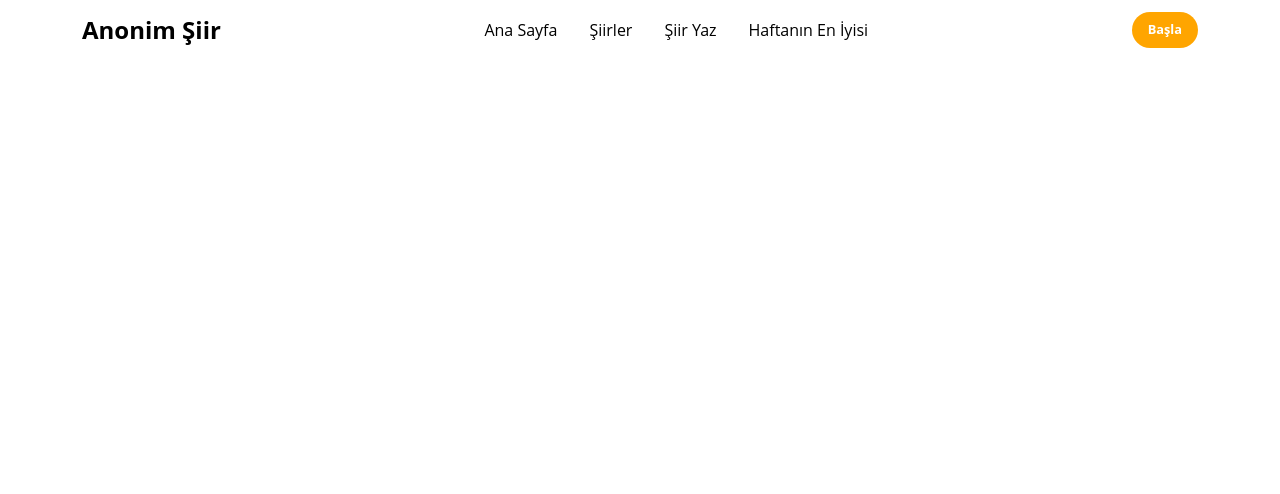
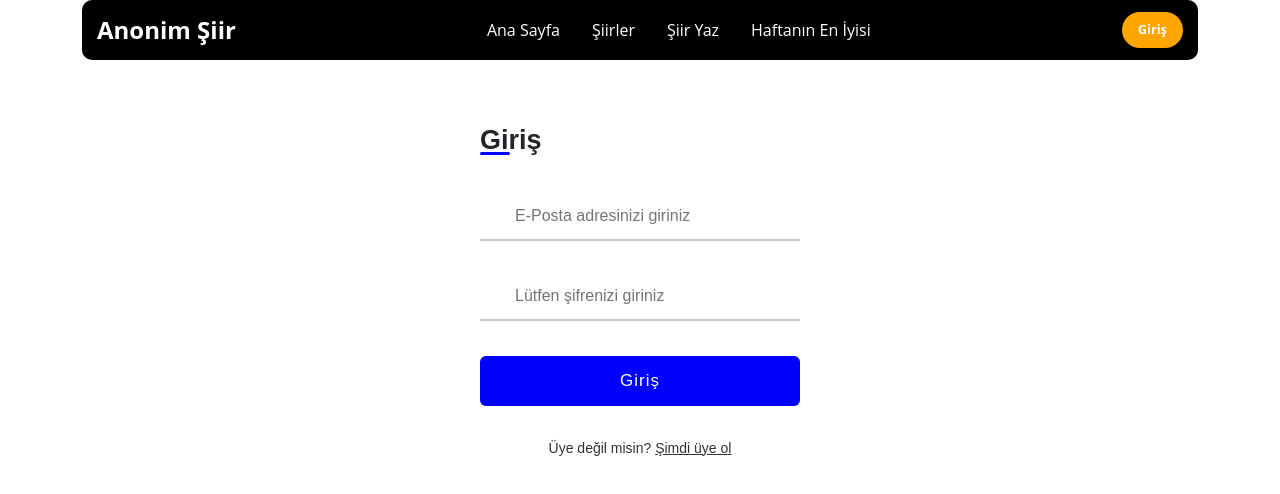
Before and after one commit to enesaslanhan/Poem-Project-Angular, an Angular app: page /login in a window 1280 px wide. Before the commit this address led to /. Shown: the top 494 px of the page. Built offline with nearby package versions, Linux system fonts and the light colour scheme.

Commit message:
20 Ekim 1

```diff
--- /dev/null
+++ b/src/app/Components/login/login.component.css
@@ -0,0 +1,148 @@
+*{
+    margin: 0;
+    padding: 0;
+    box-sizing: border-box;
+    font-family: 'Poppins',sans-serif;
+}
+body{
+    display: flex;
+    align-items: center;
+    justify-content: center;
+}
+
+.container{
+    position: relative;
+    max-width: 440px;
+    width: 100%;
+    overflow: hidden;
+    margin: 0 20px;
+}
+
+.container .forms{
+    display: flex;
+    align-items: center;
+    height: 440px;
+    width: 200%;
+    transition: height 0.2s ease;
+}
+
+.container .form{
+     width: 100%;
+     padding: 30px;
+     transition: margin-left 0.18s ease;
+}
+/*
+.container.active .login{
+    margin-left: -50%;
+    opacity: 0;
+    transition: margin-left 0.18s ease, opacity 0.15 ease;
+}
+*/
+.container .signup{
+    opacity: 1;
+    transition: opacity 0.09 ease;
+}
+/*
+.container.active .signup{
+    opacity: 1;
+    transition: opacity 0.2s ease;
+}
+
+.container.active .forms{
+    height: 600px;
+}
+*/
+.container .form .title{
+    position: relative;
+    font-size: 27px;
+    font-weight: 600;
+}
+.form .title::before{
+    content: '';
+    position: absolute;
+    left: 0;
+    bottom: 0;
+    height: 3px;
+    width: 30px;
+    background-color: blue;
+    border-radius: 25px;
+}
+.form .input-field{
+    position: relative;
+    height: 50px;
+    width: 100%;
+    margin-top: 30px;
+}
+.input-field input{
+    position: absolute;
+    height: 100%;
+    width: 100%;
+    padding: 0 35px;
+    border: none;
+    outline: none;
+    font-size: 16px;
+    border-bottom: 2px solid #ccc;
+    border-top: 2px solid transparent;
+    transition: all 0.2s ease;
+
+}
+.input-field input:focus{
+    border-bottom-color: blue;
+    border-width: 3px;
+    transition: 0.5s;
+}
+.input-field i{
+    position: absolute;
+    top: 50%;
+    transform: translateY(-50%);
+    color: #999;
+    font-size: 20px;
+    transition: all 0.2s ease;
+}
+.input-field input:focus +i{
+    color: blue;
+}
+.input-field i.icon{
+    left:0;
+}
+.input-field i.showHidePw{
+    right: 0;
+    cursor: pointer;
+    padding: 10px;
+}
+
+.form .text{
+    color: #333;
+    font-size: 14px;
+}
+
+.form a.tect{
+    color: blue;
+    text-decoration: none;
+}
+.form a:hover{
+    text-decoration: underline;
+}
+.form .button{
+    margin-top: 35px;
+}
+
+
+.form .button input{
+    border: none;
+    font-size: 17px;
+    font-weight: 500;
+    letter-spacing: 1px;
+    border-radius: 6px;
+    background-color: blue;
+    cursor: pointer;
+    transition: all 0.3s ease;
+}
+
+.button input:hover{
+    background-color: #265df2;
+}
+.form .login-signup{
+    margin-top: 30px;
+    text-align: center;
+}
--- /dev/null
+++ b/src/app/Components/login/login.component.html
@@ -0,0 +1,58 @@
+<link rel="stylesheet" href="https://cdnjs.cloudflare.com/ajax/libs/font-awesome/6.4.2/css/all.min.css"
+integrity="sha512-z3gLpd7yknf1YoNbCzqRKc4qyor8gaKU1qmn+CShxbuBusANI9QpRohGBreCFkKxLhei6S9CQXFEbbKuqLg0DA=="
+crossorigin="anonymous" referrerpolicy="no-referrer" />
+<body>
+    <div class="container">
+        <div class="form">
+            <div class="form login" *ngIf="login">
+                <span class="title">Giriş</span>
+                <form action="#">
+                    <div class="input-field">
+                        <input type="text" placeholder="E-Posta adresinizi giriniz">
+                        <i class="fa-regular fa-envelope"></i>
+                    </div>
+                    <div class="input-field">
+                        <input type="password" class="password" placeholder="Lütfen şifrenizi giriniz">
+                        <i class="fa-solid fa-eye"></i>
+                        <i class="fa-solid fa-eye-slash" style="right: 0;"></i>
+                    </div>
+                    <div class="input-field button">
+                        <input type="button" value="Giriş" style="color: white;">
+                    </div>
+                </form>
+                <div class="login-signup" >
+                    <span class="text">Üye değil misin?
+                        <a class="text signup-link" (click)="signup()">Şimdi üye ol</a>
+                    </span>
+                </div>
+            </div>
+            <div class="form signup"*ngIf="sign">
+                <span class="title">Kayıt</span>
+                <form action="#">
+                    <div class="input-field">
+                        <input type="text" placeholder="Email adresinizi giriniz">
+                        <i class="fa-regular fa-envelope"></i>
+                    </div>
+                    <div class="input-field">
+                        <input type="password" placeholder="şifrenizi giriniz">
+                        <i class="fa-solid fa-eye"></i>
+                        <i class="fa-solid fa-eye-slash"style="right: 0;"></i>
+                    </div>
+                    <div class="input-field">
+                        <input type="password" placeholder="şifrenizi onayla">
+                        <i class="fa-solid fa-eye"></i>
+                        <i class="fa-solid fa-eye-slash" style="right: 0;"></i>
+                    </div>
+                    <div class="input-field">
+                        <input type="text" placeholder="Anonim isminizi giriniz">
+                        <i class="fa-regular fa-user"></i>
+                    </div>
+                    <div class="input-field button">
+                        <input type="button" value="Kayıt">
+                    </div>
+
+                </form>
+            </div>
+        </div>
+    </div>
+</body>
--- /dev/null
+++ b/src/app/Components/login/login.component.ts
@@ -0,0 +1,21 @@
+import { Component, OnInit } from '@angular/core';
+
+@Component({
+  selector: 'app-login',
+  templateUrl: './login.component.html',
+  styleUrls: ['./login.component.css']
+})
+export class LoginComponent implements OnInit{
+
+  login=true;
+  sign=false;
+
+  ngOnInit(): void {
+
+  }
+  signup(){
+    this.sign=true;
+    this.login=false;
+  }
+
+}
--- a/src/app/Components/navi/navi.component.css
+++ b/src/app/Components/navi/navi.component.css
@@ -9,11 +9,11 @@ li{
 }
 a{
     text-decoration: none;
-    color: #000000;
+    color: #fff;
     font-size: 1rem;
 }
 a:hover{
-    color: burlywood;
+    color: orange;
     transition: 0.5s;
 }
 .navbar{
@@ -24,6 +24,8 @@ a:hover{
     display: flex;
     align-items: center;
     justify-content: space-between;
+    background-color: #000000;
+    border-radius: 10px;
 }
 
 .navbar .logo a{
@@ -49,6 +51,7 @@ a:hover{
     font-size: 0.8rem;
     font-weight: bold;
     cursor: pointer;
+    margin-right: 15px;
 
 }
 .action_btn:hover{
--- a/src/app/Components/navi/navi.component.html
+++ b/src/app/Components/navi/navi.component.html
@@ -3,14 +3,14 @@ integrity="sha512-z3gLpd7yknf1YoNbCzqRKc4qyor8gaKU1qmn+CShxbuBusANI9QpRohGBreCFk
 crossorigin="anonymous" referrerpolicy="no-referrer" />
 
 <div class="navbar">
-    <div class="logo"><a href="">Anonim Şiir</a></div>
+    <div class="logo" style="margin-left: 15px;"><a href="">Anonim Şiir</a></div>
     <ul class="links">
         <li><a href="">Ana Sayfa</a></li>
         <li><a href="">Şiirler</a></li>
         <li><a href="">Şiir Yaz</a></li>
         <li><a href="">Haftanın En İyisi</a></li>
     </ul>
-    <a href="" class="action_btn">Başla</a>
+    <a href="" routerLink="login" class="action_btn">Giriş</a>
     <div class="toggle_btn" (click)="toggleOpen()">
         <i class="fa-solid fa-bars"></i>
     </div>
--- a/src/app/Components/navi/navi.component.ts
+++ b/src/app/Components/navi/navi.component.ts
@@ -24,7 +24,7 @@ export class NaviComponent implements OnInit{
       toggleBtnIcon.classList.add('fa-bars');
       toggleBtnIcon.classList.remove('fa-xmark');
     }
-
   }
 
+
 }
--- a/src/app/app-routing.module.ts
+++ b/src/app/app-routing.module.ts
@@ -1,7 +1,12 @@
 import { NgModule } from '@angular/core';
 import { RouterModule, Routes } from '@angular/router';
+import { LoginComponent } from './Components/login/login.component';
 
-const routes: Routes = [];
+const routes: Routes = [
+
+  {path:'login',component:LoginComponent}
+
+];
 
 @NgModule({
   imports: [RouterModule.forRoot(routes)],
--- a/src/app/app.component.css
+++ b/src/app/app.component.css
@@ -0,0 +1,3 @@
+.box{
+    width: 100%;
+}
--- a/src/app/app.component.html
+++ b/src/app/app.component.html
@@ -1,7 +1,6 @@
 <div class="container">
   <app-navi class="navi"></app-navi>
-
-  <div class="box"></div>
-
-
+  <div class="box">
+    <router-outlet></router-outlet>
+  </div>
 </div>
--- a/src/app/app.module.ts
+++ b/src/app/app.module.ts
@@ -4,11 +4,13 @@ import { BrowserModule } from '@angular/platform-browser';
 import { AppRoutingModule } from './app-routing.module';
 import { AppComponent } from './app.component';
 import { NaviComponent } from './Components/navi/navi.component';
+import { LoginComponent } from './Components/login/login.component';
 
 @NgModule({
   declarations: [
     AppComponent,
-    NaviComponent
+    NaviComponent,
+    LoginComponent
   ],
   imports: [
     BrowserModule,
```
Also changed, not shown: 1 other file (tests, documents, lock files or other folders).
